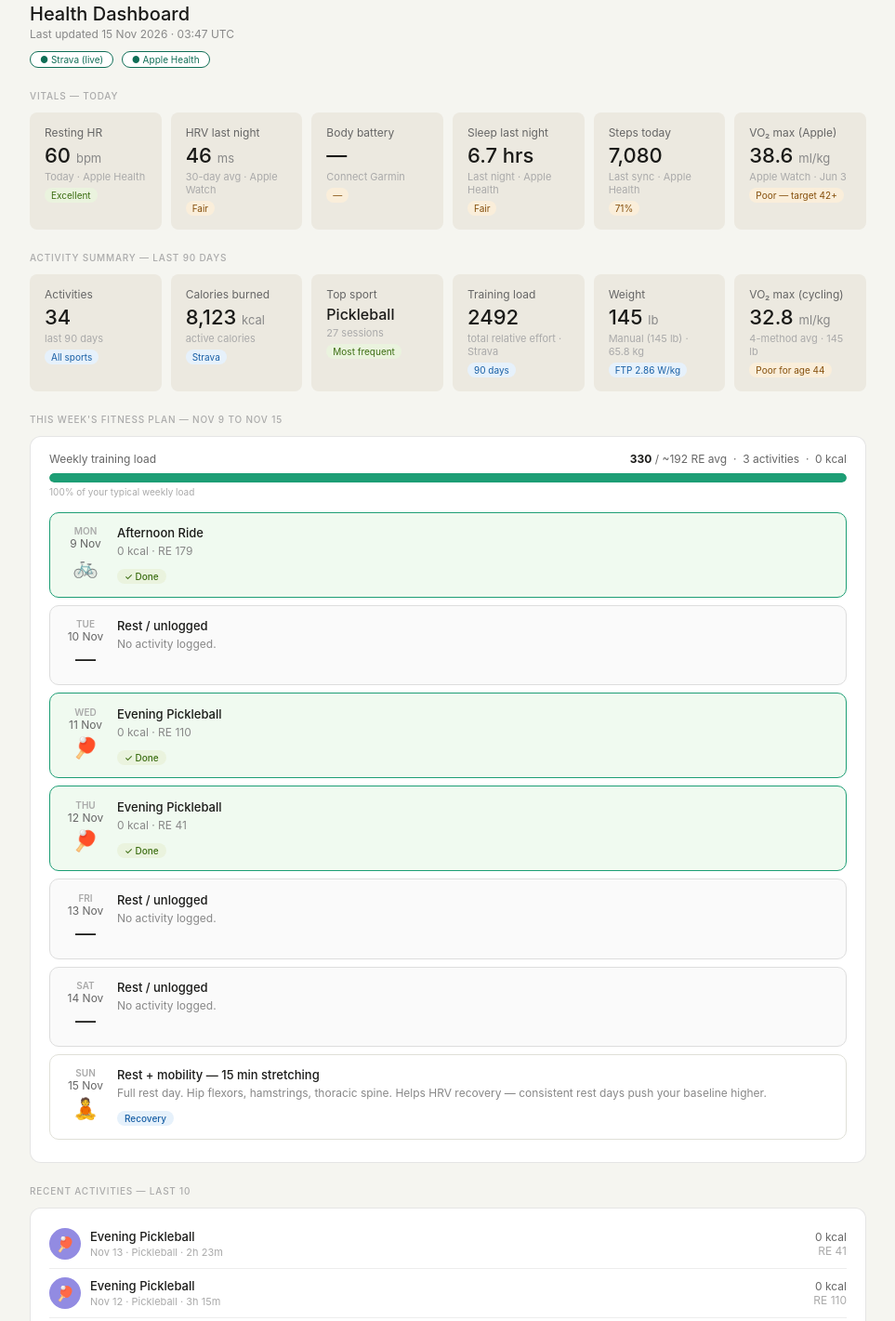
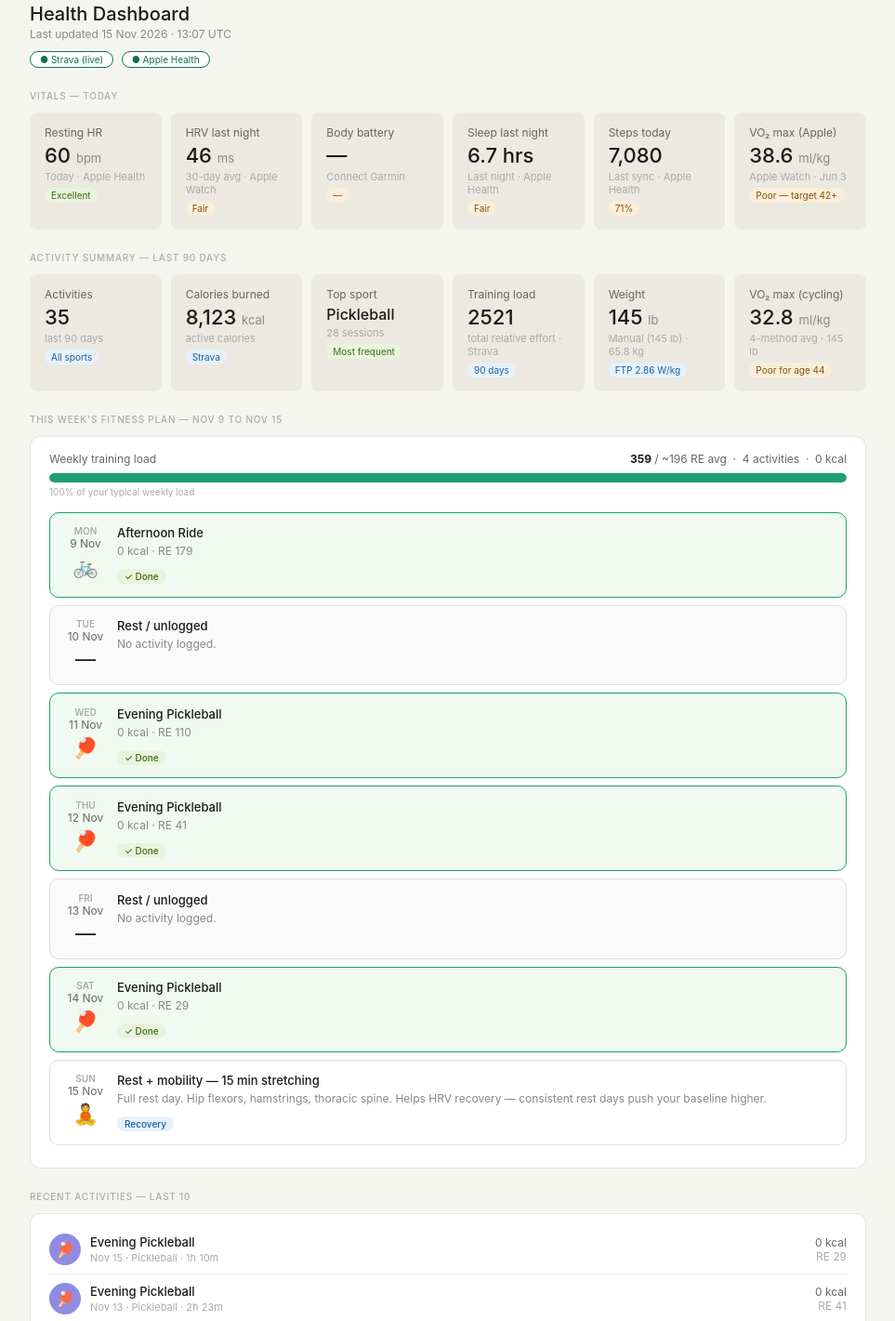
Before and after one commit to jbogart/Health-Dashboard, a plain HTML site: page index.html in a window 1280 px wide. Shown: the part 21-1442 px from the top of the page at 93% size, without its empty margins (158-1121 px from the left). Drawn offline with nearby package versions, Linux system fonts and the light colour scheme.

Commit message:
chore: refresh dashboard 2026-11-15 13:07 UTC

```diff
--- a/index.html
+++ b/index.html
@@ -67,7 +67,7 @@ footer{margin-top:2rem;font-size:11px;color:#bbb;text-align:center;line-height:1
   <div class="header">
     <div>
       <div class="title">Health Dashboard</div>
-      <div class="subtitle">Last updated 15 Nov 2026 · 03:47 UTC</div>
+      <div class="subtitle">Last updated 15 Nov 2026 · 13:07 UTC</div>
     </div>
   </div>
   <div style="margin:.5rem 0 1.25rem">
@@ -87,10 +87,10 @@ footer{margin-top:2rem;font-size:11px;color:#bbb;text-align:center;line-height:1
 
   <div class="sl">Activity summary — last 90 days</div>
   <div class="mg">
-    <div class="mc"><div class="ml">Activities</div><div class="mv">34</div><div class="ms">last 90 days</div><span class="mt ti">All sports</span></div>
+    <div class="mc"><div class="ml">Activities</div><div class="mv">35</div><div class="ms">last 90 days</div><span class="mt ti">All sports</span></div>
     <div class="mc"><div class="ml">Calories burned</div><div class="mv">8,123 <span class="mu">kcal</span></div><div class="ms">active calories</div><span class="mt ti">Strava</span></div>
-    <div class="mc"><div class="ml">Top sport</div><div class="mv" style="font-size:16px">Pickleball</div><div class="ms">27 sessions</div><span class="mt tg">Most frequent</span></div>
-    <div class="mc"><div class="ml">Training load</div><div class="mv">2492</div><div class="ms">total relative effort · Strava</div><span class="mt ti">90 days</span></div>
+    <div class="mc"><div class="ml">Top sport</div><div class="mv" style="font-size:16px">Pickleball</div><div class="ms">28 sessions</div><span class="mt tg">Most frequent</span></div>
+    <div class="mc"><div class="ml">Training load</div><div class="mv">2521</div><div class="ms">total relative effort · Strava</div><span class="mt ti">90 days</span></div>
     <div class="mc"><div class="ml">Weight</div><div class="mv">145 <span class="mu">lb</span></div><div class="ms">Manual (145 lb) · 65.8 kg</div><span class="mt ti">FTP 2.86 W/kg</span></div>
     <div class="mc"><div class="ml">VO₂ max (cycling)</div><div class="mv">32.8 <span class="mu">ml/kg</span></div><div class="ms">4-method avg · 145 lb</div><span class="mt tw">Poor for age 44</span></div>
   </div>
@@ -102,7 +102,7 @@ footer{margin-top:2rem;font-size:11px;color:#bbb;text-align:center;line-height:1
     <!-- Weekly load progress -->
     <div style="display:flex;justify-content:space-between;align-items:center;margin-bottom:.5rem">
       <div style="font-size:12px;color:#666">Weekly training load</div>
-      <div style="font-size:12px;color:#666"><strong style="color:#1a1a18">330</strong> / ~192 RE avg &nbsp;·&nbsp; 3 activities &nbsp;·&nbsp; 0 kcal</div>
+      <div style="font-size:12px;color:#666"><strong style="color:#1a1a18">359</strong> / ~196 RE avg &nbsp;·&nbsp; 4 activities &nbsp;·&nbsp; 0 kcal</div>
     </div>
     <div class="load-bar-track">
       <div class="load-bar-fill" style="width:100%;background:#1D9E75"></div>
@@ -170,16 +170,16 @@ footer{margin-top:2rem;font-size:11px;color:#bbb;text-align:center;line-height:1
             <div style="margin-top:6px"></div>
           </div>
         </div>
-        <div style="background:#fafafa;border:0.5px solid #ddd;border-radius:10px;padding:.85rem 1rem;margin-bottom:8px;display:flex;gap:12px;align-items:flex-start">
+        <div style="background:#f0faf0;border:0.5px solid #1D9E75;border-radius:10px;padding:.85rem 1rem;margin-bottom:8px;display:flex;gap:12px;align-items:flex-start">
           <div style="min-width:44px;text-align:center">
             <div style="font-size:10px;font-weight:600;color:#aaa;text-transform:uppercase">Sat</div>
             <div style="font-size:12px;color:#666">14 Nov</div>
-            <div style="font-size:22px;margin-top:4px">—</div>
+            <div style="font-size:22px;margin-top:4px">🏓</div>
           </div>
           <div style="flex:1">
-            <div style="font-size:13px;font-weight:500;color:#1a1a18;margin-bottom:3px">Rest / unlogged</div>
-            <div style="font-size:12px;color:#888;line-height:1.5">No activity logged.</div>
-            <div style="margin-top:6px"></div>
+            <div style="font-size:13px;font-weight:500;color:#1a1a18;margin-bottom:3px">Evening Pickleball</div>
+            <div style="font-size:12px;color:#888;line-height:1.5">0 kcal · RE 29</div>
+            <div style="margin-top:6px"><span style="font-size:10px;padding:2px 8px;border-radius:99px;background:#eaf3de;color:#3b6d11;font-weight:500">✓ Done</span></div>
           </div>
         </div>
         <div style="background:#fff;border:0.5px solid #e0e0d8;border-radius:10px;padding:.85rem 1rem;margin-bottom:8px;display:flex;gap:12px;align-items:flex-start">
@@ -200,6 +200,14 @@ footer{margin-top:2rem;font-size:11px;color:#bbb;text-align:center;line-height:1
   <div class="sl">Recent activities — last 10</div>
   <div class="cc" style="padding:.75rem 1.25rem">
 
+        <div class="act-row">
+          <div class="act-dot" style="background:#7F77DD">🏓</div>
+          <div style="flex:1;min-width:0">
+            <div class="act-name">Evening Pickleball</div>
+            <div class="act-meta">Nov 15 · Pickleball · 1h 10m</div>
+          </div>
+          <div class="act-stat">0 kcal<br><span class="dim">RE 29</span></div>
+        </div>
         <div class="act-row">
           <div class="act-dot" style="background:#7F77DD">🏓</div>
           <div style="flex:1;min-width:0">
@@ -271,14 +279,6 @@ footer{margin-top:2rem;font-size:11px;color:#bbb;text-align:center;line-height:1
             <div class="act-meta">Oct 18 · Pickleball · 2h 35m</div>
           </div>
           <div class="act-stat">0 kcal<br><span class="dim">RE 131</span></div>
-        </div>
-        <div class="act-row">
-          <div class="act-dot" style="background:#7F77DD">🏓</div>
-          <div style="flex:1;min-width:0">
-            <div class="act-name">Evening Pickleball</div>
-            <div class="act-meta">Oct 16 · Pickleball · 1h 20m</div>
-          </div>
-          <div class="act-stat">0 kcal<br><span class="dim">RE 50</span></div>
         </div>
   </div>
 
@@ -400,7 +400,7 @@ new Chart(document.getElementById('volChart'),{
     labels:["12/25", "01/26", "02/26", "03/26", "04/26", "05/26", "06/26", "07/26", "08/26", "09/26", "10/26", "11/26"],
     datasets:[
       {label:'Cycling',data:[0, 0, 180, 86, 0, 189, 243, 272, 0, 329, 0, 190],backgroundColor:'rgba(55,138,221,0.75)',stack:'s',borderRadius:3},
-      {label:'Pickleball',data:[9130, 7977, 6332, 2556, 2717, 0, 8005, 3201, 5084, 7494, 7169, 3977],backgroundColor:'rgba(226,75,74,0.75)',stack:'s',borderRadius:3},
+      {label:'Pickleball',data:[9130, 7977, 6332, 2556, 2717, 0, 8005, 3201, 5084, 7494, 7169, 4472],backgroundColor:'rgba(226,75,74,0.75)',stack:'s',borderRadius:3},
       {label:'Run/Hike',data:[0, 1044, 0, 0, 0, 223, 343, 0, 0, 0, 0, 0],backgroundColor:'rgba(29,158,117,0.75)',stack:'s',borderRadius:3}
     ]
   },
```
